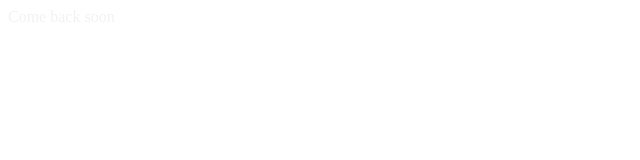
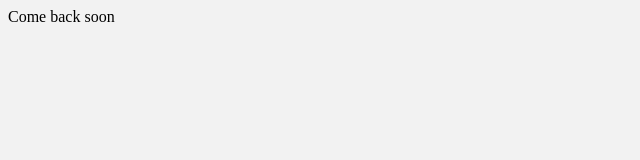
Before and after one commit to velodataapp/velodata, a plain HTML site: page index.html in a window 1280 px wide. Shown: the whole page, without its empty margins (0-640 px from the left). Drawn offline with Linux system fonts and the light colour scheme.

Commit message:
Update index.html

```diff
--- a/index.html
+++ b/index.html
@@ -2,7 +2,7 @@
   <head>
     <title> Velo </title>
   </head>
-  <body style="color:#f2f2f2">
+  <body style="background-color:#f2f2f2">
     Come back soon
   </body>
 </html>
```
